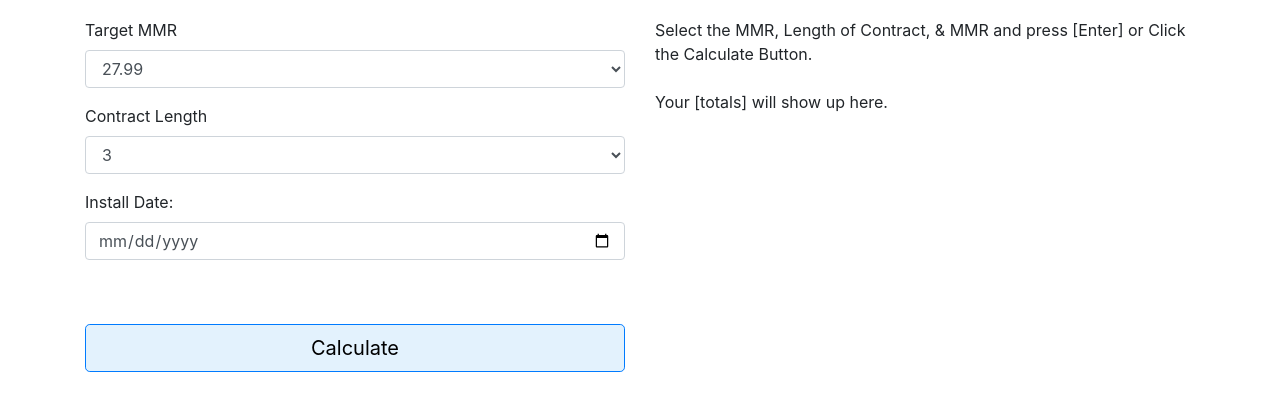
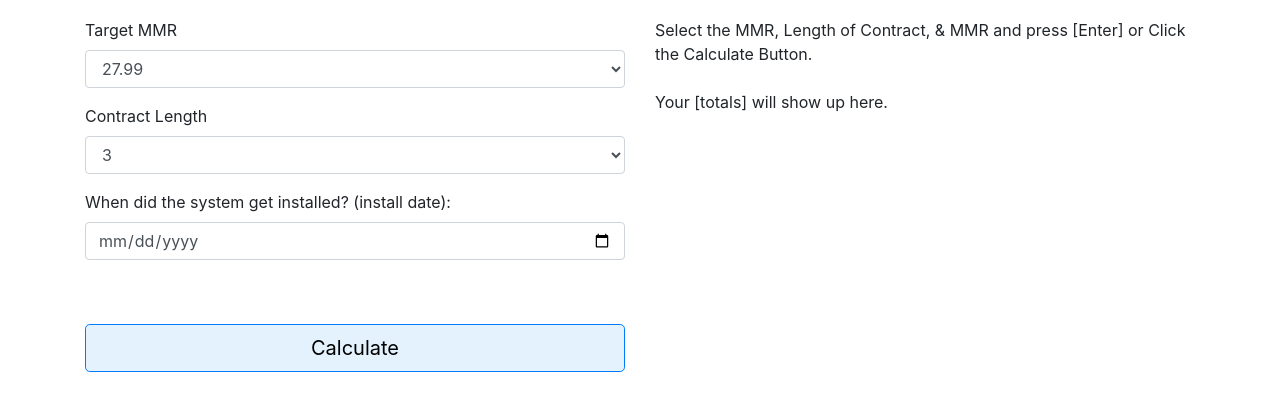
Before and after one commit to rvanarsdall/mover-def, a plain HTML site: page index.html in a window 1280 px wide. Shown: the part 62-472 px from the top of the page. Drawn offline with nearby package versions, Linux system fonts and the light colour scheme.

Commit message:
Update index.html

```diff
--- a/index.html
+++ b/index.html
@@ -45,7 +45,7 @@
 
                     <div class="form-group">
 
-                        <label for="startDate">Install Date: </label><br><input class='form-control'id='startDate' type="date"
+                        <label for="startDate">When did the system get installed? (install date): </label><br><input class='form-control'id='startDate' type="date"
                             name="startDate" pattern="[0-9]{8}" />
                     </div>
                     <br><br>
```
